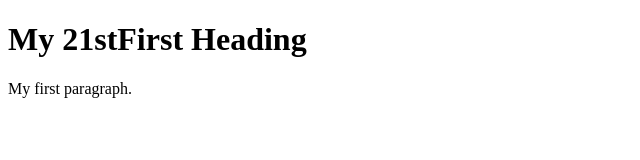
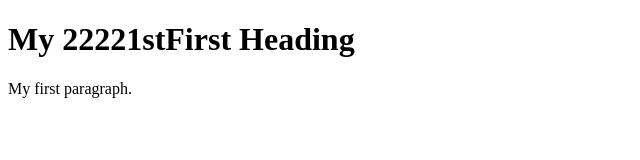
Before and after one commit to fahadnaveed-transcure/fnpublicgit, a plain HTML site: page index.html in a window 1280 px wide. Shown: the whole page, without its empty margins (0-640 px from the left). Drawn offline with Linux system fonts and the light colour scheme.

Commit message:
Update index.html

```diff
--- a/index.html
+++ b/index.html
@@ -2,7 +2,7 @@
 <html>
 <body>
 
-<h1>My 21stFirst Heading</h1>
+<h1>My 22221stFirst Heading</h1>
 <p>My first paragraph.</p>
 
 </body>
```
